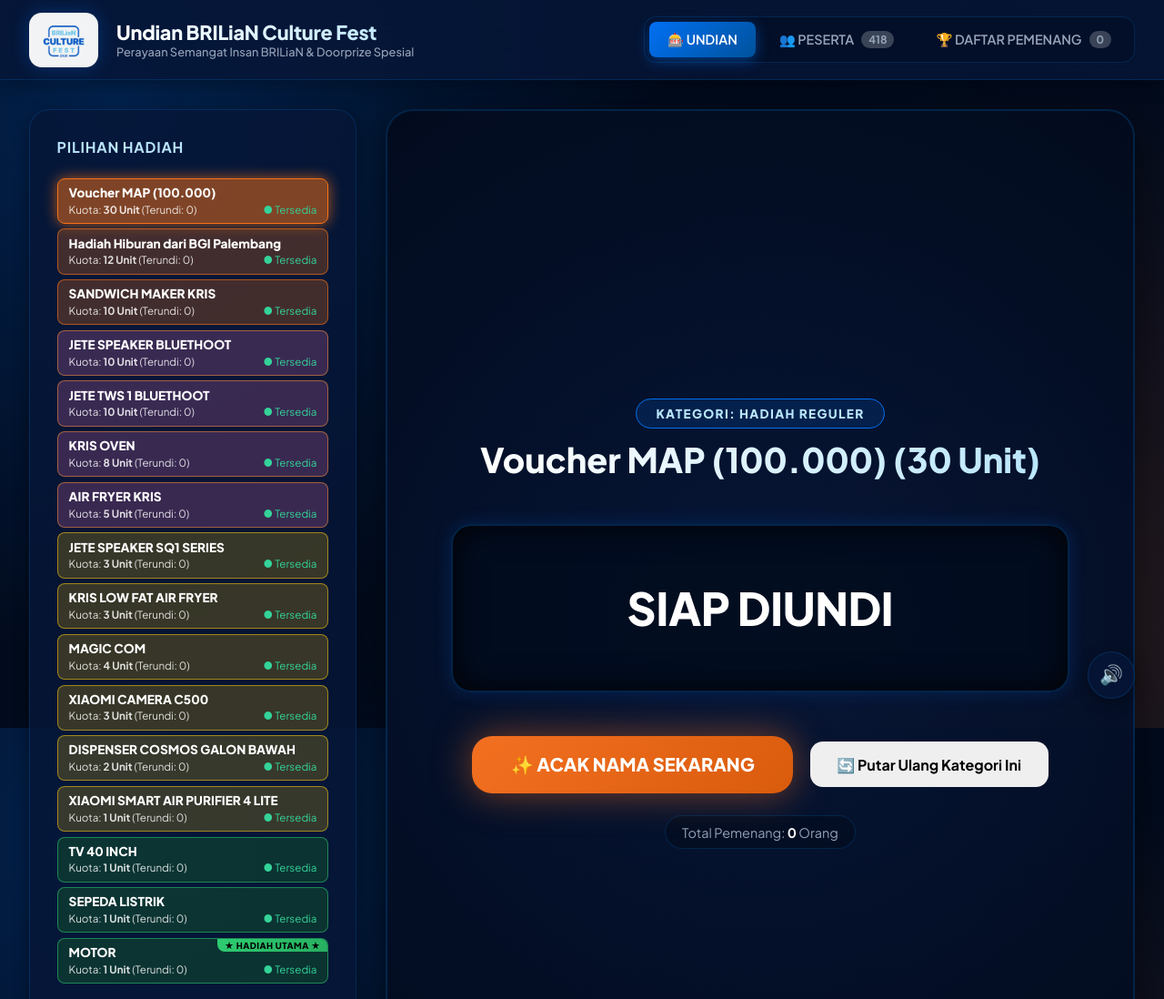
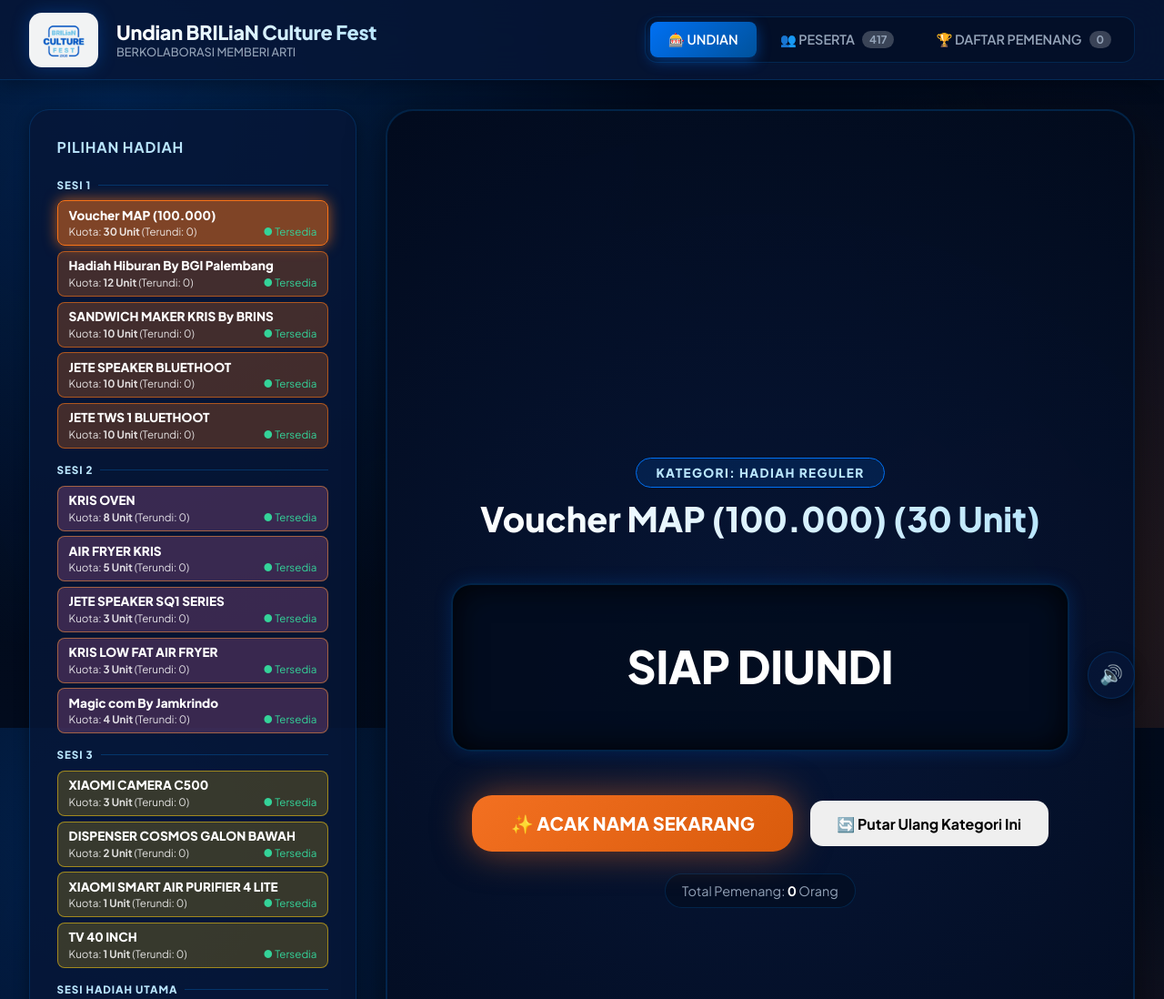
Before and after one commit to AryaArtz/bri-rivai-bfc-2026, a website with bundled scripts: page index.html in a window 1280 px wide. Shown: the top 1098 px of the page at 91% size. Built offline with nearby package versions, Linux system fonts and the light colour scheme.

Commit message:
beneran final

```diff
--- a/css/style.css
+++ b/css/style.css
@@ -249,6 +249,29 @@
   max-height: none;
   overflow: visible;
   padding-right: 0;
+}
+
+.session-header-divider {
+  margin-top: 0.65rem;
+  margin-bottom: 0.25rem;
+  font-size: 0.725rem;
+  font-weight: 800;
+  letter-spacing: 0.08em;
+  color: var(--text-sky);
+  display: flex;
+  align-items: center;
+  gap: 0.5rem;
+}
+
+.session-header-divider:first-child {
+  margin-top: 0;
+}
+
+.session-header-divider::after {
+  content: '';
+  flex: 1;
+  height: 1px;
+  background: rgba(0, 145, 255, 0.25);
 }
 
 .prize-item-option {
--- a/index.html
+++ b/index.html
@@ -25,7 +25,7 @@
       </div>
       <div class="brand-text">
         <h1>Undian BRILiaN Culture Fest</h1>
-        <p>Perayaan Semangat Insan BRILiaN & Doorprize Spesial</p>
+        <p>BERKOLABORASI MEMBERI ARTI</p>
       </div>
     </div>
 
--- a/js/app.js
+++ b/js/app.js
@@ -226,28 +226,48 @@
     this.statTotalWinners.textContent = totalWinners;
   }
 
+  getSessionInfo(prizeId) {
+    // Sesi 1: Voucher MAP -> JETE TWS 1 (Hadiah 1-5)
+    if (['prize_voucher', 'prize_bgi', 'prize_sandwich', 'prize_jete_spk', 'prize_tws1'].includes(prizeId)) {
+      return { session: 1, title: 'SESI 1', colorClass: 'prize-color-orange' };
+    }
+    // Sesi 2: Kris Oven -> Magic Com By Jamkrindo (Hadiah 6-10)
+    if (['prize_kris_oven', 'prize_air_fryer', 'prize_jete_mic', 'prize_fryer_oven', 'prize_magic_com'].includes(prizeId)) {
+      return { session: 2, title: 'SESI 2', colorClass: 'prize-color-peach' };
+    }
+    // Sesi 3: Xiaomi Camera -> TV 40 Inch (Hadiah 11-14)
+    if (['prize_xiaomi_cam', 'prize_dispenser', 'prize_vacum', 'prize_tv40'].includes(prizeId)) {
+      return { session: 3, title: 'SESI 3', colorClass: 'prize-color-yellow' };
+    }
+    // Sesi Hadiah Utama: Sepeda Listrik & Motor (Hadiah 15-16)
+    if (['prize_sepeda', 'prize_motor'].includes(prizeId)) {
+      return { session: 4, title: 'SESI HADIAH UTAMA', colorClass: 'prize-color-green' };
+    }
+    return { session: 1, title: 'SESI 1', colorClass: 'prize-color-orange' };
+  }
+
   getPrizeColorClass(prizeId) {
-    if (['prize_motor', 'prize_sepeda', 'prize_tv40'].includes(prizeId)) {
-      return 'prize-color-green';
-    }
-    if (['prize_vacum', 'prize_dispenser', 'prize_xiaomi_cam', 'prize_magic_com', 'prize_fryer_oven', 'prize_jete_mic'].includes(prizeId)) {
-      return 'prize-color-yellow';
-    }
-    if (['prize_air_fryer', 'prize_kris_oven', 'prize_tws1', 'prize_jete_spk'].includes(prizeId)) {
-      return 'prize-color-peach';
-    }
-    if (['prize_sandwich', 'prize_voucher', 'prize_bgi'].includes(prizeId)) {
-      return 'prize-color-orange';
-    }
-    return '';
+    return this.getSessionInfo(prizeId).colorClass;
   }
 
   renderStagePrizeList() {
     this.stagePrizeList.innerHTML = '';
 
+    let currentSession = null;
+
     this.engine.prizes.forEach(prize => {
+      const sessionInfo = this.getSessionInfo(prize.id);
+
+      if (currentSession !== sessionInfo.session) {
+        currentSession = sessionInfo.session;
+        const headerEl = document.createElement('div');
+        headerEl.className = 'session-header-divider';
+        headerEl.innerHTML = `<span>${sessionInfo.title}</span>`;
+        this.stagePrizeList.appendChild(headerEl);
+      }
+
       const isSelected = prize.id === this.engine.activePrizeId;
-      const colorClass = this.getPrizeColorClass(prize.id);
+      const colorClass = sessionInfo.colorClass;
       const el = document.createElement('div');
       el.className = `prize-item-option ${colorClass} ${isSelected ? 'active' : ''} ${prize.isGrandPrize ? 'is-grand-prize' : ''}`;
 
--- a/js/raffleEngine.js
+++ b/js/raffleEngine.js
@@ -23,15 +23,15 @@
   initDefaultData() {
     this.prizes = [
       { id: 'prize_voucher', name: 'Voucher MAP (100.000)', quota: 30, wonCount: 0, isGrandPrize: false },
-      { id: 'prize_bgi', name: 'Hadiah Hiburan dari BGI Palembang', quota: 12, wonCount: 0, isGrandPrize: false },
-      { id: 'prize_sandwich', name: 'SANDWICH MAKER KRIS', quota: 10, wonCount: 0, isGrandPrize: false },
+      { id: 'prize_bgi', name: 'Hadiah Hiburan By BGI Palembang', quota: 12, wonCount: 0, isGrandPrize: false },
+      { id: 'prize_sandwich', name: 'SANDWICH MAKER KRIS By BRINS', quota: 10, wonCount: 0, isGrandPrize: false },
       { id: 'prize_jete_spk', name: 'JETE SPEAKER BLUETHOOT', quota: 10, wonCount: 0, isGrandPrize: false },
       { id: 'prize_tws1', name: 'JETE TWS 1 BLUETHOOT', quota: 10, wonCount: 0, isGrandPrize: false },
       { id: 'prize_kris_oven', name: 'KRIS OVEN', quota: 8, wonCount: 0, isGrandPrize: false },
       { id: 'prize_air_fryer', name: 'AIR FRYER KRIS', quota: 5, wonCount: 0, isGrandPrize: false },
       { id: 'prize_jete_mic', name: 'JETE SPEAKER SQ1 SERIES', quota: 3, wonCount: 0, isGrandPrize: false },
       { id: 'prize_fryer_oven', name: 'KRIS LOW FAT AIR FRYER', quota: 3, wonCount: 0, isGrandPrize: false },
-      { id: 'prize_magic_com', name: 'MAGIC COM', quota: 4, wonCount: 0, isGrandPrize: false },
+      { id: 'prize_magic_com', name: 'Magic com By Jamkrindo', quota: 4, wonCount: 0, isGrandPrize: false },
       { id: 'prize_xiaomi_cam', name: 'XIAOMI CAMERA C500', quota: 3, wonCount: 0, isGrandPrize: false },
       { id: 'prize_dispenser', name: 'DISPENSER COSMOS GALON BAWAH', quota: 2, wonCount: 0, isGrandPrize: false },
       { id: 'prize_vacum', name: 'XIAOMI SMART AIR PURIFIER 4 LITE', quota: 1, wonCount: 0, isGrandPrize: false },
@@ -977,11 +977,6 @@
     "name": "Salsabila Mifta Salama",
     "dept": "KC PALEMBANG A. RIVAI",
     "position": "TELLER"
-  },
-  {
-    "name": "Fira Khairunnisa Rania",
-    "dept": "KC PALEMBANG A. RIVAI",
-    "position": "CUSTOMER SERVICE"
   },
   {
     "name": "Rini Anggraini",
@@ -2194,6 +2189,24 @@
               if (p.name !== 'XIAOMI SMART AIR PURIFIER 4 LITE' || p.quota !== 1) {
                 p.name = 'XIAOMI SMART AIR PURIFIER 4 LITE';
                 p.quota = 1;
+                updated = true;
+              }
+            }
+            if (p.id === 'prize_bgi' || p.name.includes('Hadiah Hiburan')) {
+              if (p.name !== 'Hadiah Hiburan By BGI Palembang') {
+                p.name = 'Hadiah Hiburan By BGI Palembang';
+                updated = true;
+              }
+            }
+            if (p.id === 'prize_sandwich' || p.name.includes('SANDWICH MAKER')) {
+              if (p.name !== 'SANDWICH MAKER KRIS By BRINS') {
+                p.name = 'SANDWICH MAKER KRIS By BRINS';
+                updated = true;
+              }
+            }
+            if (p.id === 'prize_magic_com' || p.name.toUpperCase().includes('MAGIC COM')) {
+              if (p.name !== 'Magic com By Jamkrindo') {
+                p.name = 'Magic com By Jamkrindo';
                 updated = true;
               }
             }
@@ -2221,11 +2234,29 @@
                 updated = true;
               }
             }
+            if (w.prizeId === 'prize_bgi' || w.prizeName.includes('Hadiah Hiburan')) {
+              if (w.prizeName !== 'Hadiah Hiburan By BGI Palembang') {
+                w.prizeName = 'Hadiah Hiburan By BGI Palembang';
+                updated = true;
+              }
+            }
+            if (w.prizeId === 'prize_sandwich' || w.prizeName.includes('SANDWICH MAKER')) {
+              if (w.prizeName !== 'SANDWICH MAKER KRIS By BRINS') {
+                w.prizeName = 'SANDWICH MAKER KRIS By BRINS';
+                updated = true;
+              }
+            }
+            if (w.prizeId === 'prize_magic_com' || w.prizeName.toUpperCase().includes('MAGIC COM')) {
+              if (w.prizeName !== 'Magic com By Jamkrindo') {
+                w.prizeName = 'Magic com By Jamkrindo';
+                updated = true;
+              }
+            }
           });
           let bgiIndex = this.prizes.findIndex(p => p.id === 'prize_bgi');
           if (bgiIndex === -1) {
             const voucherIndex = this.prizes.findIndex(p => p.id === 'prize_voucher');
-            const newPrize = { id: 'prize_bgi', name: 'Hadiah Hiburan dari BGI Palembang', quota: 12, wonCount: 0, isGrandPrize: false };
+            const newPrize = { id: 'prize_bgi', name: 'Hadiah Hiburan By BGI Palembang', quota: 12, wonCount: 0, isGrandPrize: false };
             if (voucherIndex !== -1) {
               this.prizes.splice(voucherIndex + 1, 0, newPrize);
             } else {
@@ -2243,7 +2274,7 @@
           }
           if (!this.prizes.some(p => p.id === 'prize_magic_com')) {
             const fryerIndex = this.prizes.findIndex(p => p.id === 'prize_fryer_oven');
-            const newPrize = { id: 'prize_magic_com', name: 'MAGIC COM', quota: 4, wonCount: 0, isGrandPrize: false };
+            const newPrize = { id: 'prize_magic_com', name: 'Magic com By Jamkrindo', quota: 4, wonCount: 0, isGrandPrize: false };
             if (fryerIndex !== -1) {
               this.prizes.splice(fryerIndex + 1, 0, newPrize);
             } else {
@@ -2345,6 +2376,11 @@
             });
             updated = true;
           }
+          const firaIndex = this.participants.findIndex(p => p.name.toLowerCase().includes('fira khairunnisa'));
+          if (firaIndex !== -1) {
+            this.participants.splice(firaIndex, 1);
+            updated = true;
+          }
           if (updated) {
             this.saveState();
           }
```
